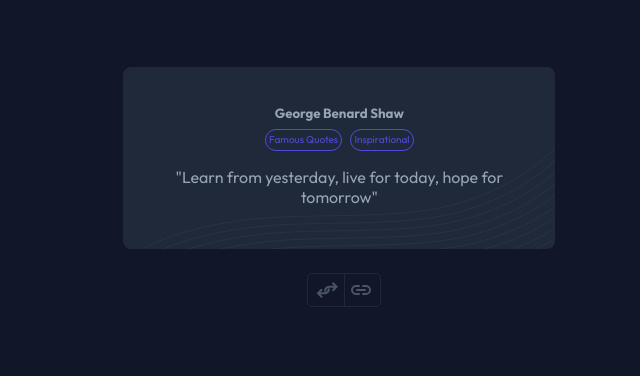
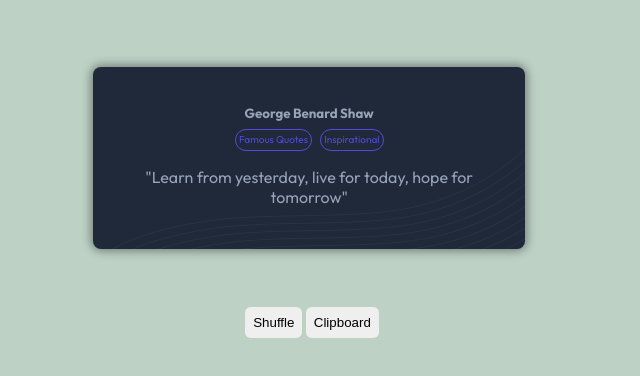
Before and after one commit to mue864/random-quote-generator, a plain HTML site: page index.html in a window 1280 px wide. Shown: the part 250-626 px from the top of the page, without its empty margins (312-952 px from the left). Drawn offline with Linux system fonts and the light colour scheme.

Commit message:
redesigning the layout

```diff
--- a/index.html
+++ b/index.html
@@ -22,15 +22,21 @@
             </div>
           </div>
 
+          <div class="btn-controls">
+            <button class="btn" onclick="getData()">Shuffle</button>
+            <button class="btn" onclick="copyToClipboard()">Clipboard</button>
+          </div>
+
           <!-- Controls moved below the card contents -->
-          <div class="controls">
+          <!-- <div class="controls">
             <div class="re-group" onclick="getData()">
+
               <img src="./assets/Regroup.svg" alt="regroup">
             </div>
             <div class="icon link" onclick="copyToClipboard()">
               <img src="./assets/link.svg" alt="link">
             </div>
-          </div>
+          </div> -->
         </div>
       </section>
 
--- a/style.css
+++ b/style.css
@@ -3,7 +3,8 @@
 
 
 body {
-    background-color: #111629;
+    /* background-color: #111629; */
+    background-color: rgb(189, 209, 197);
     font-family: "Outfit", sans-serif;
 }
 
@@ -28,7 +29,7 @@ section {
     min-height: 150px;
     width: 400px;
     padding: 1rem;
-
+    box-shadow: 0 0px 10px 2px rgba(0,0,0, 0.4);
 }
 
 .quote-headings {
@@ -82,11 +83,24 @@ p {
     padding-top: 0.3rem;
     padding-left: 0.3rem;
     border-left: #20293A 1px solid;
+    transition: all 300ms ease;
+}
+
+.link:hover {
+    cursor: pointer;
+    transform: scale(1.1);
 }
 
 .re-group {
     padding-top: 0.3rem;
     padding-right: 0.3rem;
+    transition: all 300ms ease;
+
+}
+
+.re-group:hover {
+    cursor: pointer;
+    transform: scale(1.1);
 }
 
 .controls {
@@ -96,6 +110,17 @@ p {
 .re-group:active, .link:active {
     transition: all 0.3s ease-out;
     transform: scale(1.1);
+}
+
+.btn {
+    position: relative;
+    top: 9rem;
+    right: 11.5rem;
+    margin-top: 2.5rem;
+    padding: .5rem;
+    border-radius: .35rem;
+    border: none;
+
 }
 
 /* Media queries from large to small */
```
